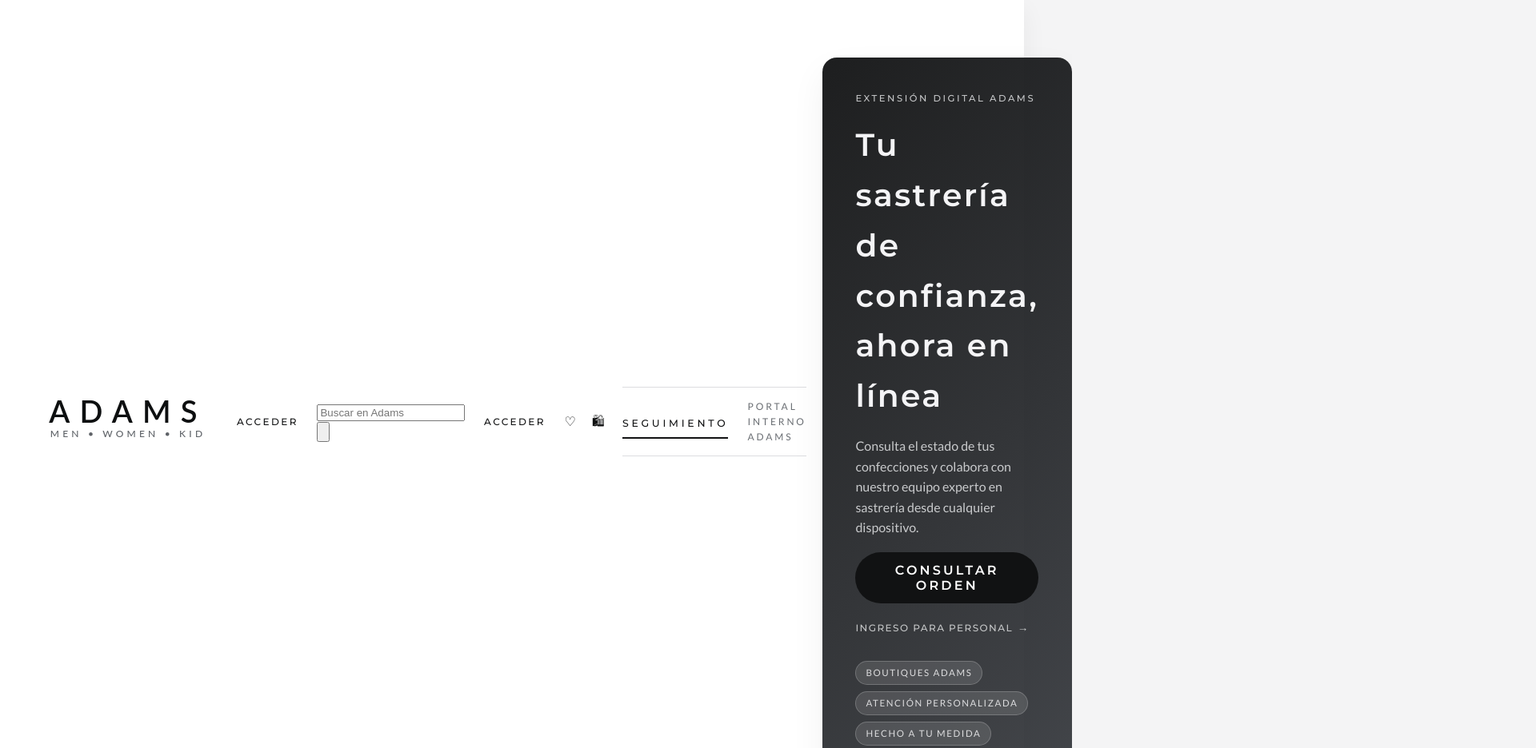
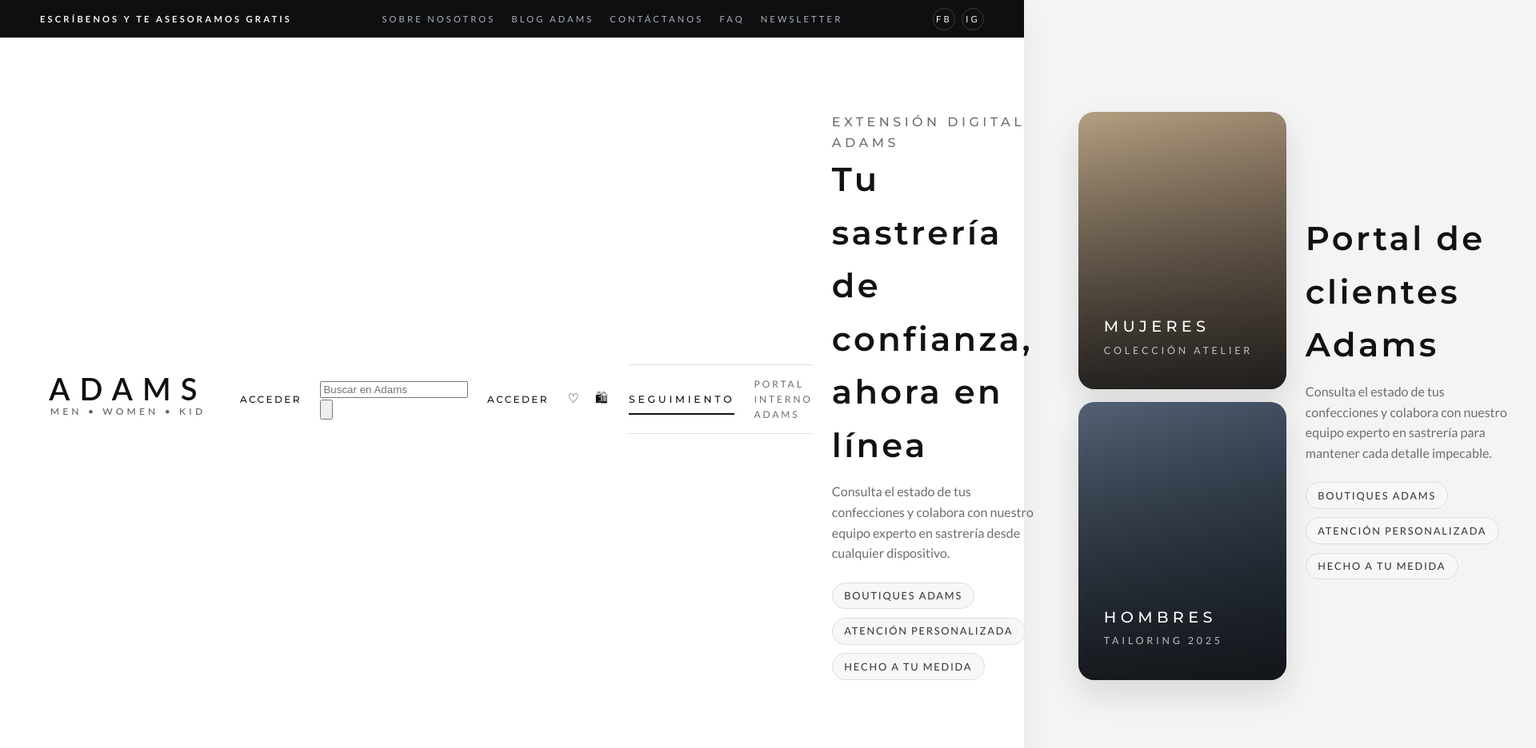
Before and after one commit to IlPicasso/Sastreria, a plain HTML site: page frontend/index.html in a window 1280 px wide. Shown: the top 936 px of the page at 80% size, 1920 px wide, since content can reach past the window. Drawn offline with Linux system fonts and the light colour scheme.

Commit message:
Revert "style: simplificar hero y cabecera"

```diff
--- a/frontend/index.html
+++ b/frontend/index.html
@@ -19,7 +19,22 @@
   </head>
   <body>
     <header class="site-header">
-
+      <div class="meta-bar">
+        <div class="container meta-bar-content">
+          <span class="meta-message">Escríbenos y te asesoramos gratis</span>
+          <nav class="meta-links" aria-label="Enlaces corporativos">
+            <a href="#">Sobre nosotros</a>
+            <a href="#">Blog Adams</a>
+            <a href="#">Contáctanos</a>
+            <a href="#">FAQ</a>
+            <a href="#">Newsletter</a>
+          </nav>
+          <div class="meta-social" aria-label="Redes sociales">
+            <a class="meta-icon" href="#" aria-label="Facebook Adams">Fb</a>
+            <a class="meta-icon" href="#" aria-label="Instagram Adams">Ig</a>
+          </div>
+        </div>
+      </div>
       <div class="container header-main">
         <a class="brand" href="index.html" aria-label="Inicio Adams">
           <img src="assets/adams-logo.svg" alt="Adams Fashion Store" class="brand-logo" />
@@ -62,36 +77,49 @@
         </div>
       </div>
       <div class="container hero">
-        <div class="hero-card">
+        <div class="hero-content">
           <p class="hero-kicker">Extensión digital Adams</p>
           <h1>Tu sastrería de confianza, ahora en línea</h1>
           <p>
             Consulta el estado de tus confecciones y colabora con nuestro equipo experto
             en sastrería desde cualquier dispositivo.
           </p>
-          <div class="hero-actions">
-            <button
-              type="button"
-              class="primary hero-cta"
-              onclick="document.getElementById('orderNumber').focus();"
-            >
-              Consultar orden
-
-            </button>
-            <a
-              class="hero-link"
-              href="#staff-view"
-              onclick="setActiveView('staff-view'); return false;"
-            >
-              Ingreso para personal
-            </a>
-          </div>
-
           <div class="hero-badges" role="list">
             <span class="hero-badge" role="listitem">Boutiques Adams</span>
             <span class="hero-badge" role="listitem">Atención personalizada</span>
             <span class="hero-badge" role="listitem">Hecho a tu medida</span>
           </div>
+        </div>
+        <div class="hero-panels" aria-hidden="true">
+          <article class="hero-panel hero-panel-women">
+            <span class="panel-title">Mujeres</span>
+            <span class="panel-subtitle">Colección Atelier</span>
+          </article>
+          <article class="hero-panel hero-panel-men">
+            <span class="panel-title">Hombres</span>
+            <span class="panel-subtitle">Tailoring 2025</span>
+          </article>
+        </div>
+      </div>
+      <div class="container hero">
+        <div class="hero-content">
+          <h1>Portal de clientes Adams</h1>
+          <p>
+            Consulta el estado de tus confecciones y colabora con nuestro equipo experto
+            en sastrería para mantener cada detalle impecable.
+          </p>
+          <div class="hero-badges" role="list">
+            <span class="hero-badge" role="listitem">Boutiques Adams</span>
+            <span class="hero-badge" role="listitem">Atención personalizada</span>
+            <span class="hero-badge" role="listitem">Hecho a tu medida</span>
+          </div>
+        </div>
+        <div class="hero-card" aria-hidden="true">
+          <p class="hero-card-title">Extensión digital Adams</p>
+          <p class="hero-card-body">
+            Diseñamos este portal para que vivas la misma experiencia premium de nuestras
+            tiendas físicas desde cualquier lugar.
+          </p>
         </div>
       </div>
     </header>
--- a/frontend/styles.css
+++ b/frontend/styles.css
@@ -13,6 +13,9 @@
   --surface-muted: #f7f7f8;
   --success: #2f855a;
   --danger: #bb4c3c;
+  --meta-bg: #0d0f10;
+  --meta-text: #f4f5f6;
+  --meta-muted: #aeb1b6;
   --shadow-soft: rgba(17, 17, 19, 0.06);
   --shadow-strong: rgba(17, 17, 19, 0.12);
   font-family: "Lato", "Helvetica Neue", Arial, sans-serif;
@@ -51,15 +54,76 @@
   background: var(--surface);
   color: var(--text);
   border-bottom: 1px solid var(--border);
-  box-shadow: 0 12px 28px var(--shadow-soft);
+  box-shadow: 0 18px 40px var(--shadow-soft);
+}
+
+.meta-bar {
+  background: var(--meta-bg);
+  color: var(--meta-text);
+  font-size: 0.7rem;
+  letter-spacing: 0.28em;
+  text-transform: uppercase;
+}
+
+.meta-bar-content {
+  display: flex;
+  align-items: center;
+  justify-content: space-between;
+  gap: 1.5rem;
+  padding: 0.6rem 0;
+
+  flex-wrap: wrap;
+  margin-left: auto;
+}
+
+.meta-message {
+  font-weight: 600;
+}
+
+.meta-links {
+  display: flex;
+  gap: 1.25rem;
+  flex-wrap: wrap;
+  color: var(--meta-muted);
+}
+
+.meta-links a {
+  color: inherit;
+  font-weight: 500;
+}
+
+.meta-links a:hover {
+  color: var(--meta-text);
+}
+
+.meta-social {
+  display: flex;
+  align-items: center;
+  gap: 0.5rem;
+}
+
+.meta-icon {
+  display: inline-flex;
+  align-items: center;
+  justify-content: center;
+  width: 1.75rem;
+  height: 1.75rem;
+  border-radius: 50%;
+  border: 1px solid rgba(255, 255, 255, 0.18);
+  color: var(--meta-text);
+  font-size: 0.7rem;
+}
+
+.meta-icon:hover {
+  background: rgba(255, 255, 255, 0.12);
 }
 
 .header-main {
   display: flex;
   align-items: center;
   justify-content: space-between;
-  gap: 1.25rem;
-  padding: clamp(1rem, 2.5vw, 1.5rem) 0;
+  gap: 1.5rem;
+  padding: clamp(1.2rem, 3vw, 1.8rem) 0;
 }
 
 .brand {
@@ -150,14 +214,9 @@
   justify-content: space-between;
   gap: 1.5rem;
   padding: 0.85rem 0;
-
-}
-
-.meta-message {
-  font-weight: 600;
-}
-
-.meta-links {
+}
+
+.main-nav-buttons {
   display: flex;
   align-items: center;
   gap: 1rem;
@@ -213,123 +272,114 @@
 }
 
 .hero {
-  display: flex;
-  justify-content: center;
-  padding: clamp(1.8rem, 5vw, 3rem) 0 clamp(2.6rem, 6vw, 3.5rem);
-}
-
-.hero-card {
-  width: 100%;
-  max-width: 640px;
-  background: linear-gradient(135deg, rgba(17, 18, 19, 0.95), rgba(47, 50, 55, 0.9));
-  color: var(--surface);
-  border-radius: 18px;
-  padding: clamp(1.8rem, 4vw, 2.6rem);
-  box-shadow: 0 18px 44px var(--shadow-soft);
-  display: flex;
-  flex-direction: column;
-  align-items: flex-start;
-  gap: 1.15rem;
-  text-align: left;
-}
-
-.hero-card h1 {
-  margin: 0;
+  display: grid;
+  grid-template-columns: repeat(auto-fit, minmax(260px, 1fr));
+  gap: clamp(1.5rem, 5vw, 3rem);
+  padding: clamp(2.5rem, 6vw, 4rem) 0 clamp(3rem, 7vw, 4.5rem);
+}
+
+.hero-content h1 {
+  margin: 0 0 0.75rem 0;
   font-family: "Montserrat", "Lato", sans-serif;
   font-weight: 600;
-  font-size: clamp(1.9rem, 4vw, 2.45rem);
-  letter-spacing: 0.06em;
-  color: #f4f4f6;
-}
-
-.hero-card p {
-  margin: 0;
-  max-width: 56ch;
-  color: rgba(244, 245, 246, 0.78);
+  font-size: clamp(2rem, 4vw, 2.6rem);
+  letter-spacing: 0.08em;
+  color: var(--primary);
+}
+
+.hero-content p {
+  margin: 0;
+  max-width: 48ch;
+  color: var(--muted);
+  font-size: 1rem;
 }
 
 .hero-kicker {
   font-family: "Montserrat", "Lato", sans-serif;
-  letter-spacing: 0.22em;
+  letter-spacing: 0.28em;
   text-transform: uppercase;
-  font-size: 0.72rem;
-  color: rgba(244, 245, 246, 0.62);
-  margin: 0;
-}
-
-.hero-actions {
-  display: flex;
-  flex-wrap: wrap;
-  align-items: center;
-  gap: 0.75rem;
-}
-
-.hero-cta {
-  padding: 0.75rem 1.6rem;
-  letter-spacing: 0.16em;
-}
-
-.hero-link {
-  display: inline-flex;
-  align-items: center;
-  gap: 0.35rem;
-  font-family: "Montserrat", "Lato", sans-serif;
   font-size: 0.75rem;
-  letter-spacing: 0.12em;
-  text-transform: uppercase;
-  color: rgba(244, 245, 246, 0.75);
-  padding: 0.55rem 0;
-  transition: color 0.2s ease;
-}
-
-.hero-link::after {
-  content: "→";
-  font-size: 0.85rem;
-  line-height: 1;
-}
-
-.hero-link:hover {
-  color: var(--accent-soft);
+  color: var(--primary-light);
+  margin-bottom: 1rem;
 }
 
 .hero-badges {
-  display: flex;
-  flex-wrap: wrap;
-  gap: 0.5rem;
-  margin-top: 0.3rem;
+  margin-top: 1.5rem;
+  display: flex;
+  flex-wrap: wrap;
+  gap: 0.65rem;
 }
 
 .hero-badge {
   display: inline-flex;
   align-items: center;
-  justify-content: center;
-  padding: 0.3rem 0.75rem;
+  padding: 0.35rem 0.9rem;
   border-radius: 999px;
-  background: rgba(255, 255, 255, 0.12);
-  border: 1px solid rgba(255, 255, 255, 0.2);
-  font-size: 0.72rem;
+  background: var(--surface-muted);
+  border: 1px solid var(--border);
+  font-size: 0.8rem;
   letter-spacing: 0.14em;
   text-transform: uppercase;
-  color: rgba(244, 245, 246, 0.85);
-}
-
-.hero-compact {
-  padding: clamp(1.2rem, 4.5vw, 2.3rem) 0 clamp(2rem, 5.5vw, 3rem);
-}
-
-.hero-card-compact {
-  max-width: 520px;
-  padding: clamp(1.5rem, 4vw, 2.3rem);
+  color: var(--primary-light);
+}
+
+.hero-panels {
+  display: grid;
   gap: 1rem;
 }
 
-.hero-card-compact p {
-  color: rgba(244, 245, 246, 0.75);
+.hero-panel {
+  position: relative;
+  padding: 2.4rem 2rem;
+  border-radius: 20px;
+  color: #ffffff;
+  overflow: hidden;
+  min-height: 160px;
+  display: flex;
+  flex-direction: column;
+  justify-content: flex-end;
+  box-shadow: 0 18px 40px var(--shadow-strong);
+}
+
+.hero-panel::after {
+  content: "";
+  position: absolute;
+  inset: 0;
+  background: linear-gradient(180deg, rgba(14, 15, 17, 0.15) 0%, rgba(14, 15, 17, 0.85) 100%);
+  pointer-events: none;
+}
+
+.hero-panel span {
+  position: relative;
+  z-index: 1;
+}
+
+.hero-panel-women {
+  background: linear-gradient(135deg, #d1b995, #8d7560);
+}
+
+.hero-panel-men {
+  background: linear-gradient(135deg, #5f7085, #2f3d4f);
+}
+
+.panel-title {
+  font-family: "Montserrat", "Lato", sans-serif;
+  font-size: 1.2rem;
+  letter-spacing: 0.28em;
+  text-transform: uppercase;
+}
+
+.panel-subtitle {
+  font-size: 0.78rem;
+  letter-spacing: 0.3em;
+  text-transform: uppercase;
+  color: rgba(255, 255, 255, 0.7);
+  margin-top: 0.3rem;
 }
 
 
 main {
-  padding: clamp(1.5rem, 4vw, 2.5rem) 0 clamp(2.4rem, 6vw, 3.2rem);
+  padding: clamp(2rem, 5vw, 3rem) 0 clamp(3.5rem, 8vw, 4.5rem);
 }
 
 .view {
@@ -342,11 +392,11 @@
 
 .card {
   background: var(--surface);
-  border-radius: 16px;
-  padding: clamp(1.4rem, 3vw, 2.1rem);
-  margin-bottom: clamp(1.6rem, 3.2vw, 2.4rem);
+  border-radius: 20px;
+  padding: clamp(1.5rem, 3vw, 2.35rem);
+  margin-bottom: clamp(2rem, 4vw, 2.8rem);
   border: 1px solid var(--border);
-  box-shadow: 0 16px 36px var(--shadow-soft);
+  box-shadow: 0 28px 60px var(--shadow-soft);
 }
 
 h1,
@@ -576,7 +626,7 @@
 }
 
 .order-hero {
-  margin-top: clamp(1rem, 4vw, 2.2rem);
+  margin-top: clamp(1.5rem, 5vw, 3rem);
 }
 
 .order-header {
@@ -2430,23 +2480,31 @@
 }
 
 .footer {
-  padding: clamp(1.6rem, 4vw, 2.6rem) 0 clamp(1.8rem, 4vw, 2.4rem);
+  padding: clamp(2rem, 4vw, 3rem) 0 2.5rem;
   color: var(--muted);
   text-align: center;
 }
 
 .footer small {
-  display: block;
-  font-size: 0.82rem;
-  letter-spacing: 0.08em;
+  display: inline-block;
+  padding: 1.2rem 1.8rem;
+  border-radius: 999px;
+  background: var(--surface);
+  border: 1px solid var(--border);
+  box-shadow: 0 18px 40px var(--shadow-soft);
+  letter-spacing: 0.18em;
+  font-size: 0.85rem;
   text-transform: uppercase;
 }
 
 @media (max-width: 768px) {
+  .meta-bar-content {
+    justify-content: center;
+  }
+
   .header-main {
     flex-direction: column;
     align-items: stretch;
-    gap: 1rem;
   }
 
   .header-actions {
@@ -2463,24 +2521,7 @@
   }
 
   .hero {
-    padding: clamp(1.4rem, 6vw, 2.4rem) 0 clamp(2rem, 7vw, 3rem);
-  }
-
-  .hero-card {
-    padding: clamp(1.5rem, 6vw, 2.3rem);
-  }
-
-  .hero-actions {
-    flex-direction: column;
-    align-items: stretch;
-  }
-
-  .hero-cta {
-    width: 100%;
-  }
-
-  .hero-link {
-    justify-content: center;
+    grid-template-columns: 1fr;
   }
 
   .input-group {
@@ -2501,6 +2542,11 @@
   .hero-badge {
     width: 100%;
     justify-content: center;
+  }
+
+  .footer small {
+    width: 100%;
+    border-radius: 18px;
   }
 
   .brand-text {
```
Also changed, not shown: frontend/order.html (+18 -2 lines).
